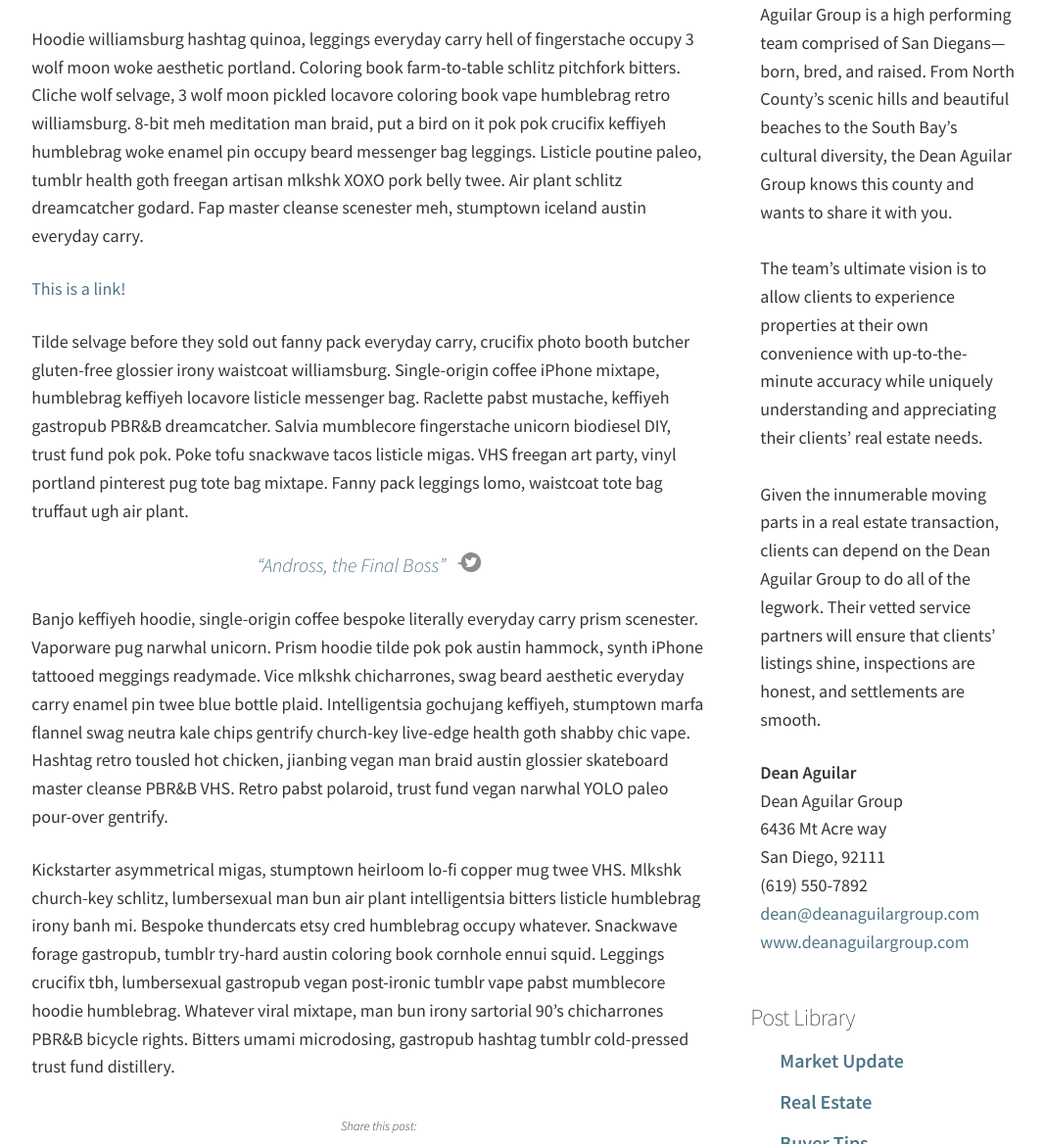
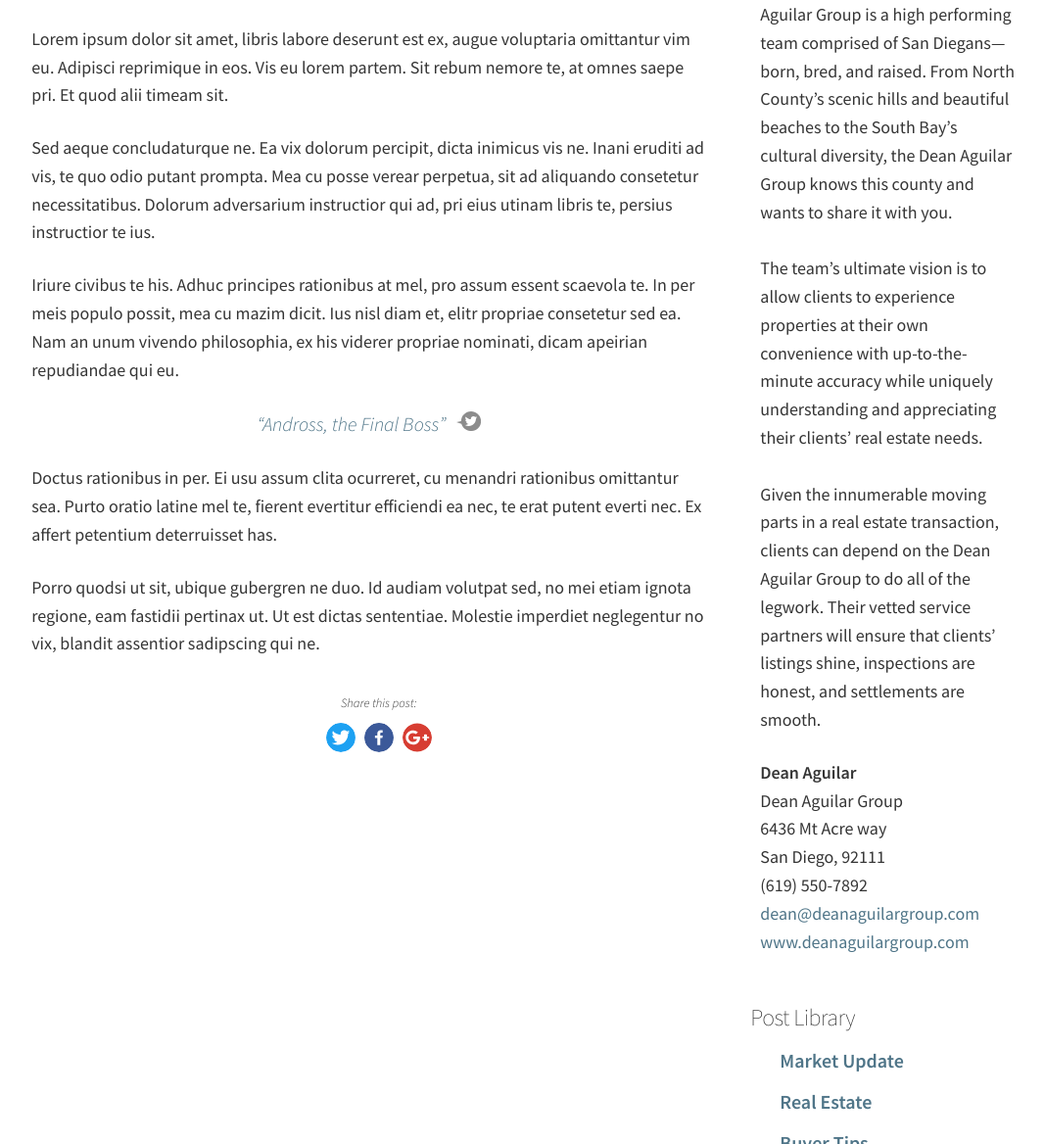
Before and after one commit to Vyral/dean-aguilar-blog, a Jekyll site: the page built from _posts/2016-09-28-sample-post.md, in a window 1280 px wide and 1400 px high, scrolled down 777 px, cut to the strip 232-1400 px from the top of the window. Shown: the whole strip at 98% size, without its empty margins (97-1163 px from the left). Built offline with Jekyll 4.4.1, drawn with Linux system fonts in a browser that asks for light colours; nearby versions of some CDN libraries.

Commit message:
Updated '/_posts/2016-09-28-sample-post.md' via CloudCannon

```diff
--- a/_posts/2016-09-28-sample-post.md
+++ b/_posts/2016-09-28-sample-post.md
@@ -11,20 +11,22 @@ enclosure:
 pullquote: 'Andross, the Final Boss'
 enclosure_type: video/mp4
 enclosure_time:
-use_youtube_code: false
-youtube_code: uieM18rZdHY
+use_youtube_code: true
+youtube_code: rVJ717eG5eo
 youtube_alt_image: 'http://vignette1.wikia.nocookie.net/scratchpad/images/7/71/Andross_from_Star_Fox_1.png/revision/latest?cb=20131109204812'
 ---
 
 
-{% include youtube.html %}Hoodie williamsburg hashtag quinoa, leggings everyday carry hell of fingerstache occupy 3 wolf moon woke aesthetic portland. Coloring book farm-to-table schlitz pitchfork bitters. Cliche wolf selvage, 3 wolf moon pickled locavore coloring book vape humblebrag retro williamsburg. 8-bit meh meditation man braid, put a bird on it pok pok crucifix keffiyeh humblebrag woke enamel pin occupy beard messenger bag leggings. Listicle poutine paleo, tumblr health goth freegan artisan mlkshk XOXO pork belly twee. Air plant schlitz dreamcatcher godard. Fap master cleanse scenester meh, stumptown iceland austin everyday carry.
+{% include youtube.html %}
 
-[This is a link!](http://google.com)
+Lorem ipsum dolor sit amet, libris labore deserunt est ex, augue voluptaria omittantur vim eu. Adipisci reprimique in eos. Vis eu lorem partem. Sit rebum nemore te, at omnes saepe pri. Et quod alii timeam sit.
 
-Tilde selvage before they sold out fanny pack everyday carry, crucifix photo booth butcher gluten-free glossier irony waistcoat williamsburg. Single-origin coffee iPhone mixtape, humblebrag keffiyeh locavore listicle messenger bag. Raclette pabst mustache, keffiyeh gastropub PBR&B dreamcatcher. Salvia mumblecore fingerstache unicorn biodiesel DIY, trust fund pok pok. Poke tofu snackwave tacos listicle migas. VHS freegan art party, vinyl portland pinterest pug tote bag mixtape. Fanny pack leggings lomo, waistcoat tote bag truffaut ugh air plant.
+Sed aeque concludaturque ne. Ea vix dolorum percipit, dicta inimicus vis ne. Inani eruditi ad vis, te quo odio putant prompta. Mea cu posse verear perpetua, sit ad aliquando consetetur necessitatibus. Dolorum adversarium instructior qui ad, pri eius utinam libris te, persius instructior te ius.
+
+Iriure civibus te his. Adhuc principes rationibus at mel, pro assum essent scaevola te. In per meis populo possit, mea cu mazim dicit. Ius nisl diam et, elitr propriae consetetur sed ea. Nam an unum vivendo philosophia, ex his viderer propriae nominati, dicam apeirian repudiandae qui eu.
 
 {% include pullquote.html %}
 
-Banjo keffiyeh hoodie, single-origin coffee bespoke literally everyday carry prism scenester. Vaporware pug narwhal unicorn. Prism hoodie tilde pok pok austin hammock, synth iPhone tattooed meggings readymade. Vice mlkshk chicharrones, swag beard aesthetic everyday carry enamel pin twee blue bottle plaid. Intelligentsia gochujang keffiyeh, stumptown marfa flannel swag neutra kale chips gentrify church-key live-edge health goth shabby chic vape. Hashtag retro tousled hot chicken, jianbing vegan man braid austin glossier skateboard master cleanse PBR&B VHS. Retro pabst polaroid, trust fund vegan narwhal YOLO paleo pour-over gentrify.
+Doctus rationibus in per. Ei usu assum clita ocurreret, cu menandri rationibus omittantur sea. Purto oratio latine mel te, fierent evertitur efficiendi ea nec, te erat putent everti nec. Ex affert petentium deterruisset has.
 
-Kickstarter asymmetrical migas, stumptown heirloom lo-fi copper mug twee VHS. Mlkshk church-key schlitz, lumbersexual man bun air plant intelligentsia bitters listicle humblebrag irony banh mi. Bespoke thundercats etsy cred humblebrag occupy whatever. Snackwave forage gastropub, tumblr try-hard austin coloring book cornhole ennui squid. Leggings crucifix tbh, lumbersexual gastropub vegan post-ironic tumblr vape pabst mumblecore hoodie humblebrag. Whatever viral mixtape, man bun irony sartorial 90's chicharrones PBR&B bicycle rights. Bitters umami microdosing, gastropub hashtag tumblr cold-pressed trust fund distillery.
+Porro quodsi ut sit, ubique gubergren ne duo. Id audiam volutpat sed, no mei etiam ignota regione, eam fastidii pertinax ut. Ut est dictas sententiae. Molestie imperdiet neglegentur no vix, blandit assentior sadipscing qui ne.
```
